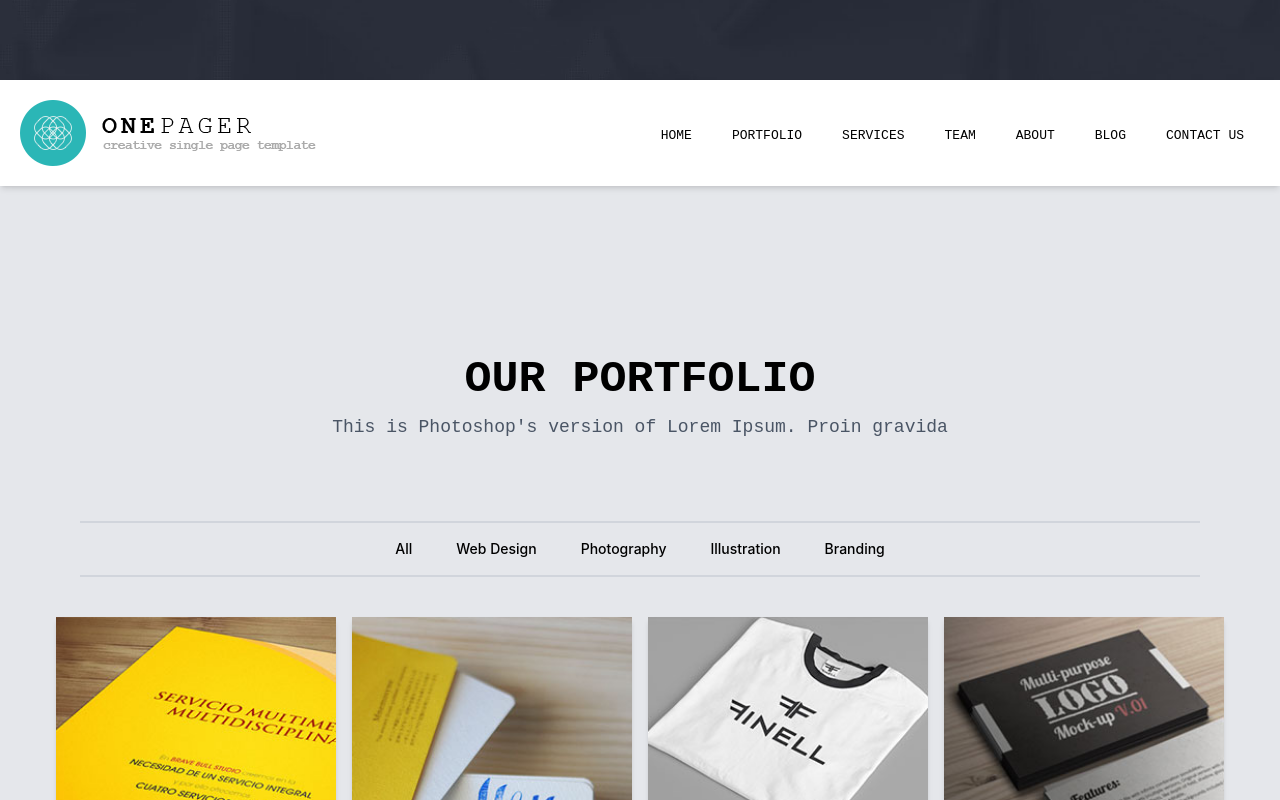
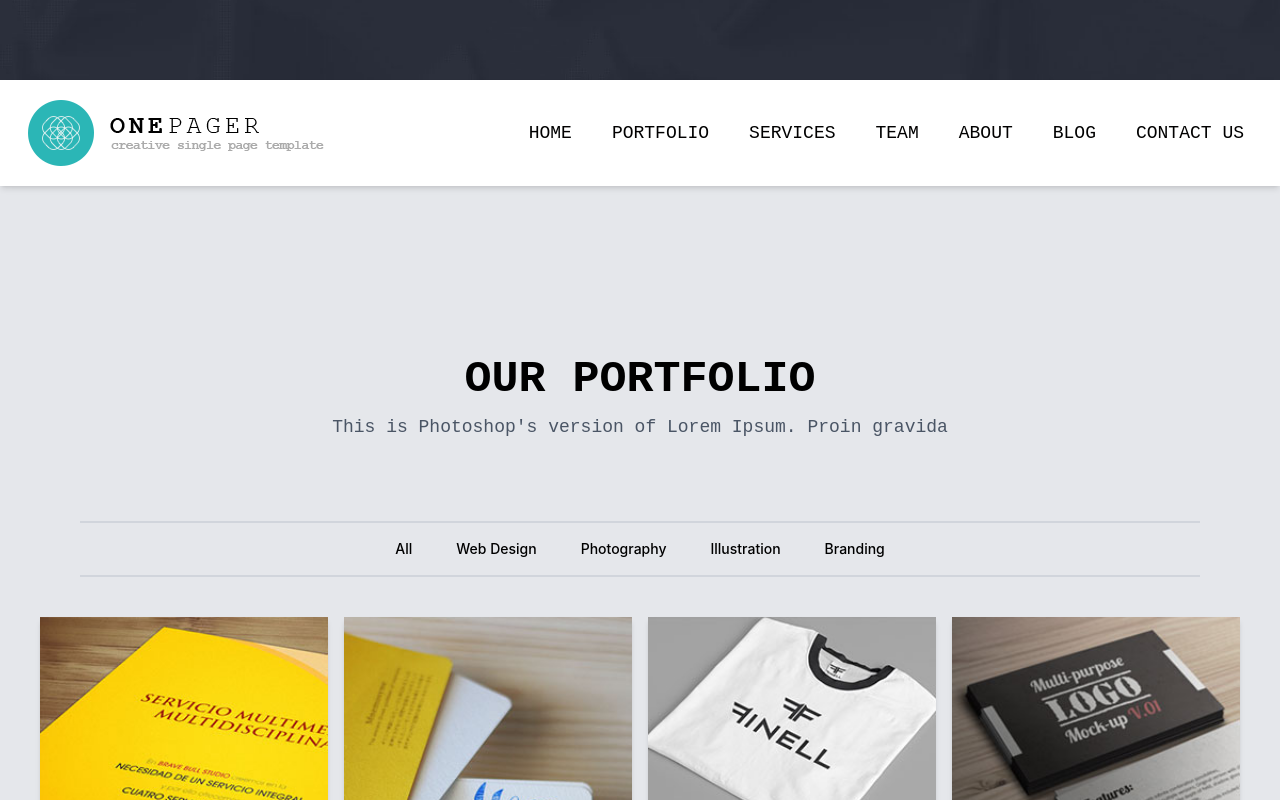
Before and after one commit to Hassanstarr/Onepager, a React (Vite) app: page / in a window 1280 px wide. Shown: the part 720-1520 px from the top of the page. Built offline with nearby package versions, Linux system fonts and the light colour scheme.

Commit message:
Enhance Navbar with mobile menu functionality, improve layout and responsiveness in various components, and refine styling for better visual consistency

```diff
--- a/src/components/Navbar.jsx
+++ b/src/components/Navbar.jsx
@@ -1,25 +1,114 @@
+import React from 'react'
+import { useState, useEffect, useRef } from 'react'
 import logo from "../assets/logo.png"
 
 function Navbar() {
+    const [isMobileMenuOpen, setMobileMenuOpen] = useState(false);
+    const menuRef = useRef(null);
+    const buttonRef = useRef(null);
+
+    const toggleMobileMenu = (event) => {
+        event.stopPropagation();
+        setMobileMenuOpen((prev) => !prev);
+    };
+
+    useEffect(() => {
+        const handleClickOutside = (event) => {
+            if ( menuRef.current && !menuRef.current.contains(event.target) && buttonRef.current && !buttonRef.current.contains(event.target) ) {
+                setMobileMenuOpen(false);
+            }
+        };
+
+        document.addEventListener("mousedown", handleClickOutside);
+
+        return () => {
+            document.removeEventListener("mousedown", handleClickOutside);
+        };
+    }, []);
+
     return (
-        <nav className="sticky top-0 z-50 bg-white/90 py-5 lg:p-5 shadow-md">
-            <div className="container mx-auto">
+        <nav className="sticky top-0 z-50 bg-white/90 py-5 lg:p-5 shadow-md w-full">
+            <div className="container mx-auto pl-2">
+                <div className='flex justify-end'>
+                    <button
+                        ref={buttonRef}
+                        type="button"
+                        onClick={toggleMobileMenu}
+                        className="ml-auto text-2xl md:hidden"
+                    >
+                        &#9776;
+                    </button>
+
+
+                </div>
                 <div className="flex items-center">
-                    <div>
+                    <div className="mr-6">
                         <img src={logo} alt="OnePager" />
                     </div>
                     <div className="ml-auto hidden md:block">
                         <ul className="flex items-center gap-2">
-                            <li><a href="#Home" className="relative px-1 lg:px-4 py-3 font-['Courier_New'] text-[17px] md:text-[13px] uppercase text-[#010000] transition-all duration-170 ease-in-out hover:bg-[#2bb6b6] hover:text-white">Home</a></li>
-                            <li><a href="#Portfolio" className="relative px-1 lg:px-4 py-3 font-['Courier_New'] text-[17px] md:text-[13px] uppercase text-[#010000] transition-all duration-170 ease-in-out hover:bg-[#2bb6b6] hover:text-white">Portfolio</a></li>
-                            <li><a href="#Services" className="relative px-1 lg:px-4 py-3 font-['Courier_New'] text-[17px] md:text-[13px] uppercase text-[#010000] transition-all duration-170 ease-in-out hover:bg-[#2bb6b6] hover:text-white">Services</a></li>
-                            <li><a href="#Team" className="relative px-1 lg:px-4 py-3 font-['Courier_New'] text-[17px] md:text-[13px] uppercase text-[#010000] transition-all duration-170 ease-in-out hover:bg-[#2bb6b6] hover:text-white">Team</a></li>
-                            <li><a href="#About" className="relative px-1 lg:px-4 py-3 font-['Courier_New'] text-[17px] md:text-[13px] uppercase text-[#010000] transition-all duration-170 ease-in-out hover:bg-[#2bb6b6] hover:text-white">About</a></li>
-                            <li><a href="#Blog" className="relative px-1 lg:px-4 py-3 font-['Courier_New'] text-[17px] md:text-[13px] uppercase text-[#010000] transition-all duration-170 ease-in-out hover:bg-[#2bb6b6] hover:text-white">Blog</a></li>
-                            <li><a href="#Contact" className="relative px-1 lg:px-4 py-3 font-['Courier_New'] text-[17px] md:text-[13px] uppercase text-[#010000] transition-all duration-170 ease-in-out hover:bg-[#2bb6b6] hover:text-white">Contact Us</a></li>
+                            <li><a href="#Home" className="relative px-1 lg:px-4 py-3 font-['Courier_New'] text-[17px] md:text-[13px] lg:text-[18px] uppercase text-[#010000] transition-all duration-170 ease-in-out hover:bg-[#2bb6b6] hover:text-white">Home</a></li>
+                            <li><a href="#Portfolio" className="relative px-1 lg:px-4 py-3 font-['Courier_New'] text-[17px] md:text-[13px] lg:text-[18px] uppercase text-[#010000] transition-all duration-170 ease-in-out hover:bg-[#2bb6b6] hover:text-white">Portfolio</a></li>
+                            <li><a href="#Services" className="relative px-1 lg:px-4 py-3 font-['Courier_New'] text-[17px] md:text-[13px] lg:text-[18px] uppercase text-[#010000] transition-all duration-170 ease-in-out hover:bg-[#2bb6b6] hover:text-white">Services</a></li>
+                            <li><a href="#Team" className="relative px-1 lg:px-4 py-3 font-['Courier_New'] text-[17px] md:text-[13px] lg:text-[18px] uppercase text-[#010000] transition-all duration-170 ease-in-out hover:bg-[#2bb6b6] hover:text-white">Team</a></li>
+                            <li><a href="#About" className="relative px-1 lg:px-4 py-3 font-['Courier_New'] text-[17px] md:text-[13px] lg:text-[18px] uppercase text-[#010000] transition-all duration-170 ease-in-out hover:bg-[#2bb6b6] hover:text-white">About</a></li>
+                            <li><a href="#Blog" className="relative px-1 lg:px-4 py-3 font-['Courier_New'] text-[17px] md:text-[13px] lg:text-[18px] uppercase text-[#010000] transition-all duration-170 ease-in-out hover:bg-[#2bb6b6] hover:text-white">Blog</a></li>
+                            <li><a href="#Contact" className="relative px-1 lg:px-4 py-3 font-['Courier_New'] text-[17px] md:text-[13px] lg:text-[18px] uppercase text-[#010000] transition-all duration-170 ease-in-out hover:bg-[#2bb6b6] hover:text-white text-nowrap">Contact Us</a></li>
                         </ul>
                     </div>
                 </div>
+
+                {isMobileMenuOpen && (
+                    <div
+                        ref={menuRef}
+                        className="mt-4 border-t border-gray-200 pt-4 md:hidden"
+                    >
+                        <ul className="flex flex-col gap-2">
+                            <li>
+                                <a href="#Home" className="block px-4 py-3 hover:bg-[#2bb6b6] hover:text-white">
+                                    Home
+                                </a>
+                            </li>
+
+                            <li>
+                                <a href="#Portfolio" className="block px-4 py-3 hover:bg-[#2bb6b6] hover:text-white">
+                                    Portfolio
+                                </a>
+                            </li>
+
+                            <li>
+                                <a href="#Services" className="block px-4 py-3 hover:bg-[#2bb6b6] hover:text-white">
+                                    Services
+                                </a>
+                            </li>
+
+                            <li>
+                                <a href="#Team" className="block px-4 py-3 hover:bg-[#2bb6b6] hover:text-white">
+                                    Team
+                                </a>
+                            </li>
+
+                            <li>
+                                <a href="#About" className="block px-4 py-3 hover:bg-[#2bb6b6] hover:text-white">
+                                    About
+                                </a>
+                            </li>
+
+                            <li>
+                                <a href="#Blog" className="block px-4 py-3 hover:bg-[#2bb6b6] hover:text-white">
+                                    Blog
+                                </a>
+                            </li>
+
+                            <li>
+                                <a href="#Contact" className="block px-4 py-3 hover:bg-[#2bb6b6] hover:text-white">
+                                    Contact Us
+                                </a>
+                            </li>
+                        </ul>
+                    </div>
+                )}
+
             </div>
         </nav>
     );
--- a/src/components/Portfolio.jsx
+++ b/src/components/Portfolio.jsx
@@ -27,7 +27,7 @@ function Portfolio() {
 
     return (
         <div id='Portfolio' className="w-full pt-5 sm:p-10 sm:pt-40 bg-gray-200 flex items-center justify-center flex-col">
-            <h1 className="text-[45px] text-center uppercase font-bold font-['Courier_New']">Our Portfolio</h1>
+            <h1 className="text-[45px] text-center uppercase font-bold font-['Courier_New'] px-5">Our Portfolio</h1>
             <p className="text-[18px] text-center text-gray-600 font-['Courier_New']">This is Photoshop's version of Lorem Ipsum. Proin gravida</p>
 
             <section className="w-full mt-10">
@@ -35,9 +35,9 @@ function Portfolio() {
                     <SearchPortfolio onCategoryChange={setCategory} />
                 </div>
 
-                <div className="m-4 columns-1 gap-4 sm:columns-1 md:columns-2 lg:columns-4">
+                <div className="columns-1 gap-4 sm:columns-1 md:columns-2 lg:columns-4">
                     {filteredPortfolioData.map((project) => (
-                        <div key={project.id} className="mb-4 break-inside-avoid">
+                        <div key={project.id} className="mb-15 md:mb-5 break-inside-avoid">
                             <PortfolioCard
                                 id={project.id}
                                 image={project.image}
--- a/src/components/PortfolioCard.jsx
+++ b/src/components/PortfolioCard.jsx
@@ -1,34 +1,12 @@
-import { useState, useEffect, useRef } from "react";
 import { IoIosSearch } from "react-icons/io";
 import { LuNewspaper } from "react-icons/lu";
 
 function PortfolioCard({ id, image, title, text, onZoom, aboutPortfolio }) {
-    const [isOpen, setIsOpen] = useState(false);
-    const cardRef = useRef(null);
-
-    useEffect(() => {
-        function handleOutsideClick(e) {
-            if (cardRef.current && !cardRef.current.contains(e.target)) {
-                setIsOpen(false);
-            }
-        }
-        document.addEventListener("click", handleOutsideClick);
-        return () => document.removeEventListener("click", handleOutsideClick);
-    }, []);
-
     return (
-        <div
-            ref={cardRef}
-            className="group relative self-start overflow-hidden shadow-md"
-            onClick={() => setIsOpen(true)}
-        >
+        <div className="group relative self-start overflow-hidden shadow-md">
             <img src={image} alt={title} className="block h-auto w-full" />
             <div
-                className={`absolute inset-0 flex flex-col items-center justify-center bg-[rgba(43,182,182,0.9)] p-4 pb-16 text-center text-white opacity-0 transition-opacity duration-300
-                    [@media(hover:hover)]:group-hover:opacity-100
-                    [@media(hover:none)]:${isOpen ? "opacity-100" : "opacity-0"}
-                `}
-            >
+                className="absolute inset-0 flex flex-col items-center justify-center bg-[rgba(43,182,182,0.9)] p-4 pb-16 text-center text-white opacity-0 transition-opacity duration-300 active:opacity-100 group-hover:opacity-100">
                 <div>
                     <h3 className="text-xl font-bold">{title}</h3>
                     <p>{text}</p>
@@ -37,20 +15,14 @@ function PortfolioCard({ id, image, title, text, onZoom, aboutPortfolio }) {
                     <button
                         type="button"
                         className="rounded-full bg-white p-2 text-sky-600 transition-colors hover:bg-sky-100 cursor-pointer"
-                        onClick={(e) => {
-                            e.stopPropagation();
-                            onZoom(image);
-                        }}
+                        onClick={(e) => onZoom(image)}
                     >
                         <IoIosSearch />
                     </button>
                     <button
                         type="button"
                         className="rounded-full bg-white p-2 text-sky-600 transition-colors hover:bg-sky-100 cursor-pointer"
-                        onClick={(e) => {
-                            e.stopPropagation();
-                            aboutPortfolio(id);
-                        }}
+                        onClick={(e) => aboutPortfolio(id)}
                     >
                         <LuNewspaper />
                     </button>
--- a/src/components/aboutPortfolio.jsx
+++ b/src/components/aboutPortfolio.jsx
@@ -22,13 +22,13 @@ function AboutPortfolio ({id, clickLink}) {
 
   return (
     <div
-      className="relative w-135 max-w-3xl overflow-hidden rounded-lg shadow-2xl"
+      className="relative w-full max-w-3xl overflow-hidden rounded-lg shadow-2xl"
       onClick={(event) => event.stopPropagation()}
       role="dialog"
       aria-modal="true"
       aria-label={`${currentSlide.title} project details`}
     >
-      <div className="relative w-135 p-5 bg-white">
+      <div className="relative w-full p-5 bg-white">
         <img
           src={currentImage}
           alt={currentSlide.title}
--- a/src/components/blog.jsx
+++ b/src/components/blog.jsx
@@ -4,7 +4,7 @@ import blogData from "../data/blog.js";
 
 function Blog() {
     return(
-        <div id='Blog' className="w-full m-2 md:p-15 lg:p-30 flex items-center justify-center flex-col">
+        <div id='Blog' className="w-full md:p-15 lg:p-30 flex items-center justify-center flex-col">
             <h1 className="text-[45px] uppercase font-bold font-['Courier_New']">Latest Posts</h1>
             <p className="mb-10 text-[18px] text-gray-600 font-['Courier_New']">This is Photoshop's version of Lorem Ipsum. Proin gravida</p>
 
--- a/src/components/carousel.jsx
+++ b/src/components/carousel.jsx
@@ -30,10 +30,10 @@ function Carousel() {
         <div className="absolute inset-0" />
 
         {/* Centered Text Content */}
-        <div className="absolute inset-0 flex flex-col items-center justify-center text-center text-white px-4 z-10 select-none">
+        <div className="absolute inset-0 flex flex-col items-center justify-center text-center text-white px-22 z-10 select-none">
 
 
-          <h2 className="text-[45px] md:text-[36px] font-bold tracking-wide drop-shadow-md mb-2">
+          <h2 className="text-[36px] md:text-[45px] lg:text-[60px] font-bold tracking-wide drop-shadow-md mb-2 flex-wrap">
             {currentSlide.title1}
           </h2>
 
--- a/src/components/contact.jsx
+++ b/src/components/contact.jsx
@@ -5,14 +5,14 @@ import { IoIosLink } from "react-icons/io";
 
 function Contact() {
     return(
-        <div id='Contact' className="w-full px-35 py-15 flex items-center justify-center flex-col bg-[#333333]">
+        <div id='Contact' className="w-full px-5 md:px-15 lg:px-35 py-15 flex items-center justify-center flex-col bg-[#333333]">
             <h1 className="text-[45px] uppercase text-white font-bold font-['Courier_New']">Get in touch!</h1>
             <p className="mb-5 text-[18px] text-white font-['Courier_New']">This is Photoshop's version of Lorem Ipsum. Proin gravida</p>
 
-            <div className="grid grid-cols-2 gap-10">
+            <div className="grid grid-cols-1 lg:grid-cols-2 gap-10">
 
                 <div className="grid grid-rows-[auto-1fr]">
-                    <div className="mb-10 border-b border-[#4f4e4e]">
+                    <div className="mb-10 pb-1 border-b border-[#4f4e4e]">
                         <h2 className="mb-1.5 text-white font-['Courier_New'] text-[35px] font-bold">
                             Contact info
                         </h2>
@@ -20,31 +20,27 @@ function Contact() {
                         <p className="mb-2 font-['Courier_New'] text-[15px] leading-5.25 text-white">Nullam ac urna eu felis dapibus condimentum sit amet a augue. Sed non neque elit. Sed ut imperd iet nisi. Proin condimentum</p>
                     </div>
 
-                    <div className="grid grid-cols-1 gap-4 md:grid-cols-2">
+                    <div className="grid grid-cols-1 gap-4 sm:grid-cols-3 lg:grid-cols-2">
 
-                        <div className="flex flex-col gap-2 font-['Courier_New'] text-[16px] text-[#919191]">
-
-                            <div className="flex items-center gap-3">
-                            <IoHomeSharp className="text-white" />
+                        <div className="flex items-center gap-3 font-['Courier_New'] text-[16px] text-[#919191]">
+                            <IoHomeSharp className="shrink-0 text-white" />
                             <span>Lorem ipsum street</span>
-                            </div>
-
-                            <div className="flex items-center gap-3">
-                            <FaEnvelope className="text-white" />
-                            <span>info@domain.com</span>
-                            </div>
-
                         </div>
 
                         <div className="flex items-center gap-3 font-['Courier_New'] text-[16px] text-[#919191]">
-                            <FaPhoneAlt className="text-white" />
+                            <FaEnvelope className="shrink-0 text-white" />
+                            <span>info@domain.com</span>
+                        </div>
+
+                        <div className="flex items-center gap-3 font-['Courier_New'] text-[16px] text-[#919191]">
+                            <FaPhoneAlt className="shrink-0 text-white" />
                             <span>+399 (500) 321 9548</span>
                         </div>
 
                     </div>
                 </div>
 
-                <form className="grid grid-cols-2 gap-5 mt-5">
+                <form className="grid grid-cols-1 md:grid-cols-2 md:gap-5 mt-5">
 
                    <div>
                         <div className="mb-2.5 flex">
```
Also changed, not shown: src/components/footer.jsx (+9 -9 lines).
